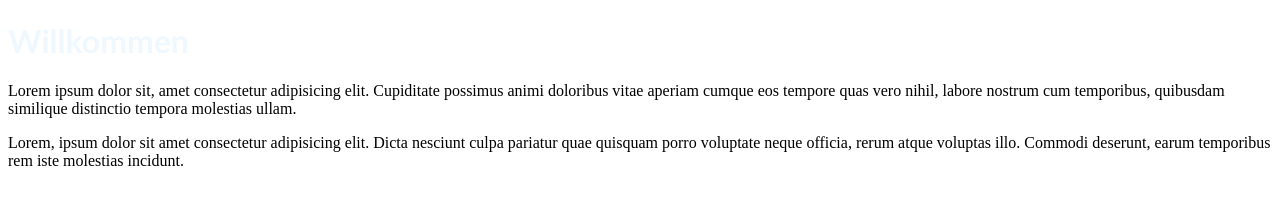
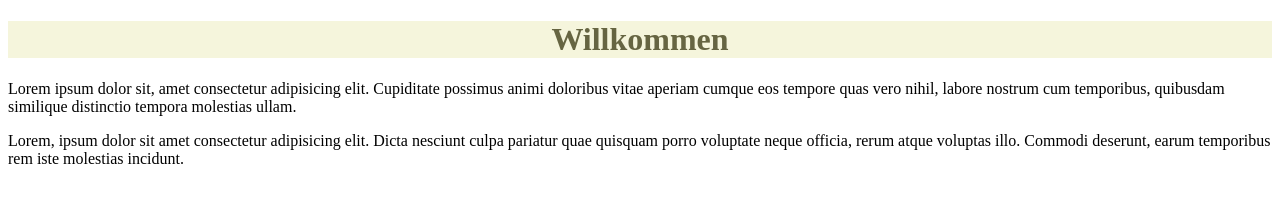
Before and after one commit to HugoOliva/OE, a plain HTML site: page index.html in a window 1280 px wide. Drawn offline with Linux system fonts and the light colour scheme.

Commit message:
Modified Readme title; structured index; added styles

```diff
--- a/styles.css
+++ b/styles.css
@@ -1,4 +1,13 @@
-h1 {
-    color:aliceblue;
-    font-family: 'Gill Sans', 'Gill Sans MT', Calibri, 'Trebuchet MS', sans-serif;
-}
+body {
+    background-color: #ffffff;
+  }
+
+  h1 {
+    background-color: #f5f5dc;
+    color: #666542;
+    text-align: center;
+  }
+
+  p {
+      color: black;
+  }
```
Also changed, not shown: index.html (+0 -4 lines), 1 other file.
